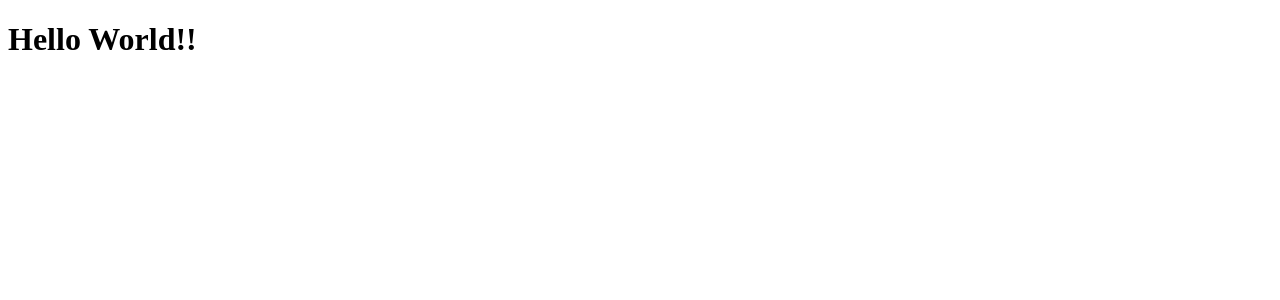
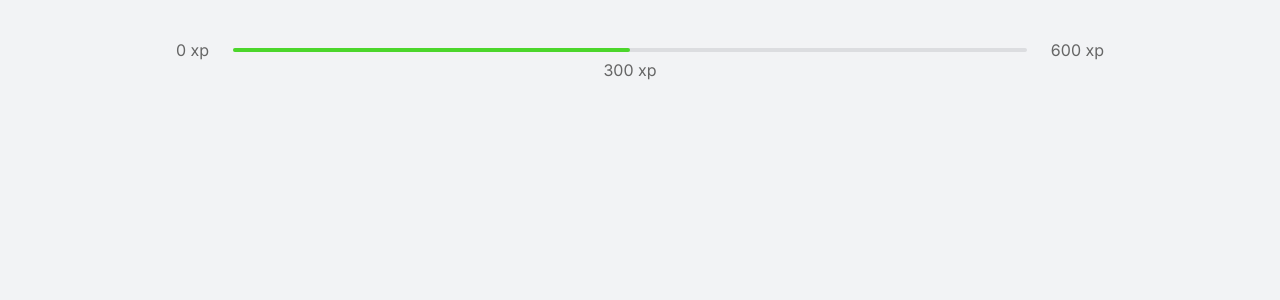
Before and after one commit to DanielOliveiraSouza/next-level-week-04, a Next.js app in the folder aulas/moveit-next/: page / in a window 1280 px wide. Shown: the top 300 px of the page. Built offline with nearby package versions, Linux system fonts and the light colour scheme.

Commit message:
migra react-web-project to next

```diff
--- a/aulas/moveit-next/pages/index.tsx
+++ /dev/null
@@ -1,6 +0,0 @@
-
-export default function Home() {
-  return (
-    <h1>Hello World!!</h1>
-  )
-}
--- /dev/null
+++ b/aulas/moveit-next/src/components/ExperienceBar.tsx
@@ -0,0 +1,14 @@
+export function ExperienceBar(){
+    return (
+        <header className="experience-bar">
+            <span>0 xp</span>
+            <div>
+                <div style={{width: '50%' }} />
+                <span className="current-experience"  style={{ left: '50%'  }}>
+                    300 xp
+                </span>
+            </div>
+            <span>600 xp</span>
+        </header>
+    );
+}
--- a/aulas/moveit-next/pages/_app.tsx
+++ b/aulas/moveit-next/src/pages/_app.tsx
@@ -1,3 +1,5 @@
+import '../styles/global.css'
+
 function MyApp({ Component, pageProps }) {
   return <Component {...pageProps} />
 }
--- /dev/null
+++ b/aulas/moveit-next/src/pages/index.tsx
@@ -0,0 +1,15 @@
+import Head from 'next/head';
+import { ExperienceBar } from "../components/ExperienceBar";
+
+export default function Home() {
+  return (
+    <div className="container">
+      <Head>
+        <link rel="preconnect" href="https://gstatic.google.com" />
+        <link href="https://fonts.googleapis.com/css2?family=Inter:wght@400;500;600&family=Rajdhani:wght@600&display=swap" rel="stylesheet"/>
+      </Head>
+
+      <ExperienceBar/>
+    </div>
+  );
+}
--- /dev/null
+++ b/aulas/moveit-next/src/styles/global.css
@@ -0,0 +1,95 @@
+* {
+    margin:0;
+    padding: 0;
+    box-sizing: border-box;
+}
+
+:root {
+    --white: #fff;
+    --background: #f2f3f5;
+    --gray-line: #dcdde0;
+    --text:#666666;
+    --text-highlight:#b3b9ff;
+    --title: #2e384d;
+    --red: #e83f5b;
+    --green: #4cd62b;
+    --blue: #5965e0;
+    --blue-dark: #4953b8;
+    --blue-twitter:#2aa9e0;
+
+}
+
+
+@media (max-width:1080px) {
+    html {
+        font-size: 93.75%;
+    }
+}
+
+@media (max-width:720px) {
+    html {
+        font-size: 87.5%;;
+    }
+}
+body {
+    background: var(--background);
+    color: var(--text);
+}
+
+body, input, textarea, button {
+    font: 400 1rem "Inter", sans-serif;
+
+}
+
+button {
+    cursor: pointer;
+}
+
+a {
+    color:inherit;
+    text-decoration: none;
+}
+
+
+.container {
+    height: 100vh;
+    max-width: 992px ;
+    margin: 0 auto;
+    padding: 2.5rem 2rem;
+    display: flex;
+    flex-direction: column;
+
+}
+.experience-bar {
+    display: flex;
+    align-items: center;
+
+
+}
+.experience-bar span {
+    font-size: 1rem;
+}
+
+.experience-bar > div {
+    flex:1;
+    height: 4px;
+    border-radius: 4px;
+    background: var(--gray-line);
+    margin: 0  1.5rem ;
+    position: relative;
+
+}
+
+.experience-bar > div > div {
+    height: 4px;
+    border-radius: 4px;
+    background:var(--green);
+
+}
+
+span.current-experience {
+    position: absolute;
+    transform:translateX(-50%);
+    top: 12px;
+
+}
```
